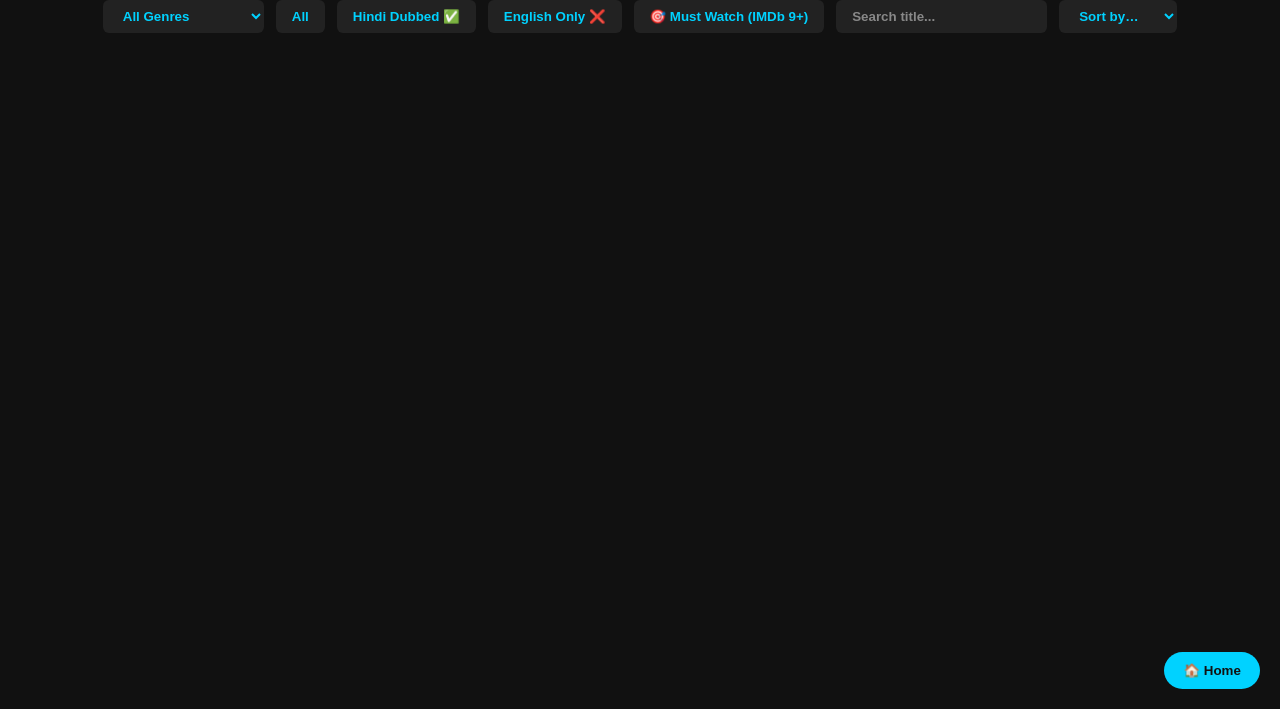
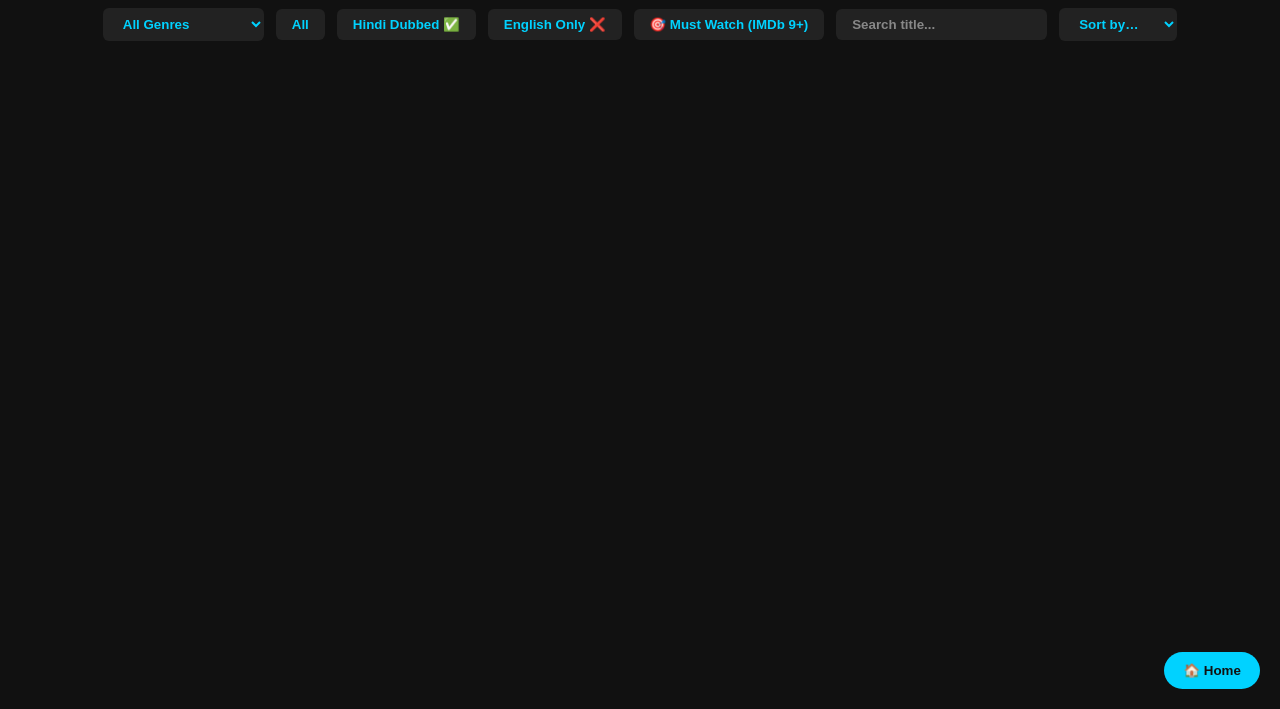
Before and after one commit to BuildsByKrish/buildsbykrish.github.io, a plain HTML site: page english.html in a window 1280 px wide. Shown: the part 91-800 px from the top of the page. Drawn offline with Linux system fonts and the light colour scheme.

Commit message:
Update english.html

```diff
--- a/english.html
+++ b/english.html
@@ -11,6 +11,24 @@
 
   <!-- Data -->
   <script defer src="englishrecommendations.js"></script>
+
+  <style>
+    .filters {
+      display: flex;
+      flex-wrap: wrap;
+      align-items: center;
+      justify-content: center;
+      gap: 0.75rem;
+      margin: 1.5rem 0 2rem;
+      overflow-x: auto;
+    }
+    .filters select,
+    .filters input,
+    .filters button {
+      white-space: nowrap;
+      flex-shrink: 0;
+    }
+  </style>
 </head>
 <body>
 
@@ -58,7 +76,6 @@
 
   <div id="englishGrid" class="grid"></div>
 
-  <!-- Floating Buttons -->
   <button onclick="scrollTopSmooth()" id="topBtn" class="top-btn">⬆ Top</button>
   <button onclick="goHome()" class="home-btn">🏠 Home</button>
 
```
